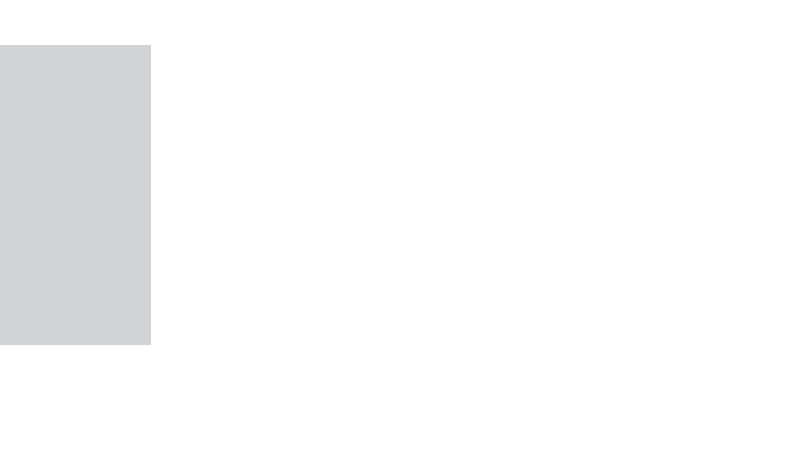
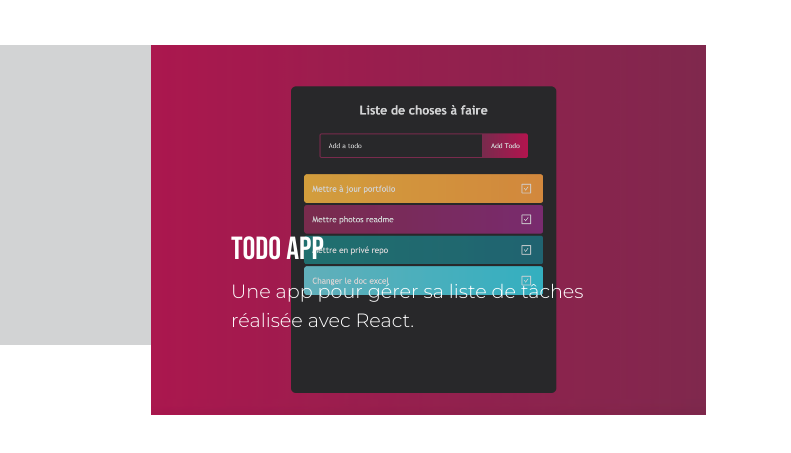
Before and after one commit to celinearn/My-CV, a website with bundled scripts: page portfolio.html in a window 1280 px wide. Shown: the part 269-722 px from the top of the page, 489-1280 px from the left. Built offline with nearby package versions, Linux system fonts and the light colour scheme.

Commit message:
ajout de la todo app dans le portfolio

```diff
--- a/portfolio.html
+++ b/portfolio.html
@@ -69,18 +69,18 @@
             <img class="img-fluid" src="img/portfolio-1.jpg" alt="joke generator">
           </a>
         </div>
-        <!-- <div class="col-lg-6">
-          <a class="portfolio-item" href="#!">
+        <div class="col-lg-6">
+          <a class="portfolio-item" href="https://celinearn.github.io/to-do-app/">
             <div class="caption">
               <div class="caption-content">
-                <div class="h2">Ice Cream</div>
-                <p class="mb-0" id="paragraphe">A dark blue background with a colored pencil, a clip, and a tiny ice cream cone!</p>
+                <div class="h2">Todo App</div>
+                <p class="mb-0" id="paragraphe">Une app pour gérer sa liste de tâches réalisée avec React.</p>
               </div>
             </div>
-            <img class="img-fluid" src="img/portfolio-2.jpg" alt="">
+            <img class="img-fluid" src="img/portfolio-2.jpg" alt="Todo App">
           </a>
         </div>
-        <div class="col-lg-6">
+<!--         <div class="col-lg-6">
           <a class="portfolio-item" href="#!">
             <div class="caption">
               <div class="caption-content">
@@ -102,8 +102,8 @@
             <img class="img-fluid" src="img/portfolio-4.jpg" alt="">
           </a>
         </div>
-      </div>
-    </div> -->
+      </div>-->
+    </div>
   </section>
 
   <!-- Bootstrap core JavaScript -->
```
Also changed, not shown: img/portfolio-2.jpg (added).
